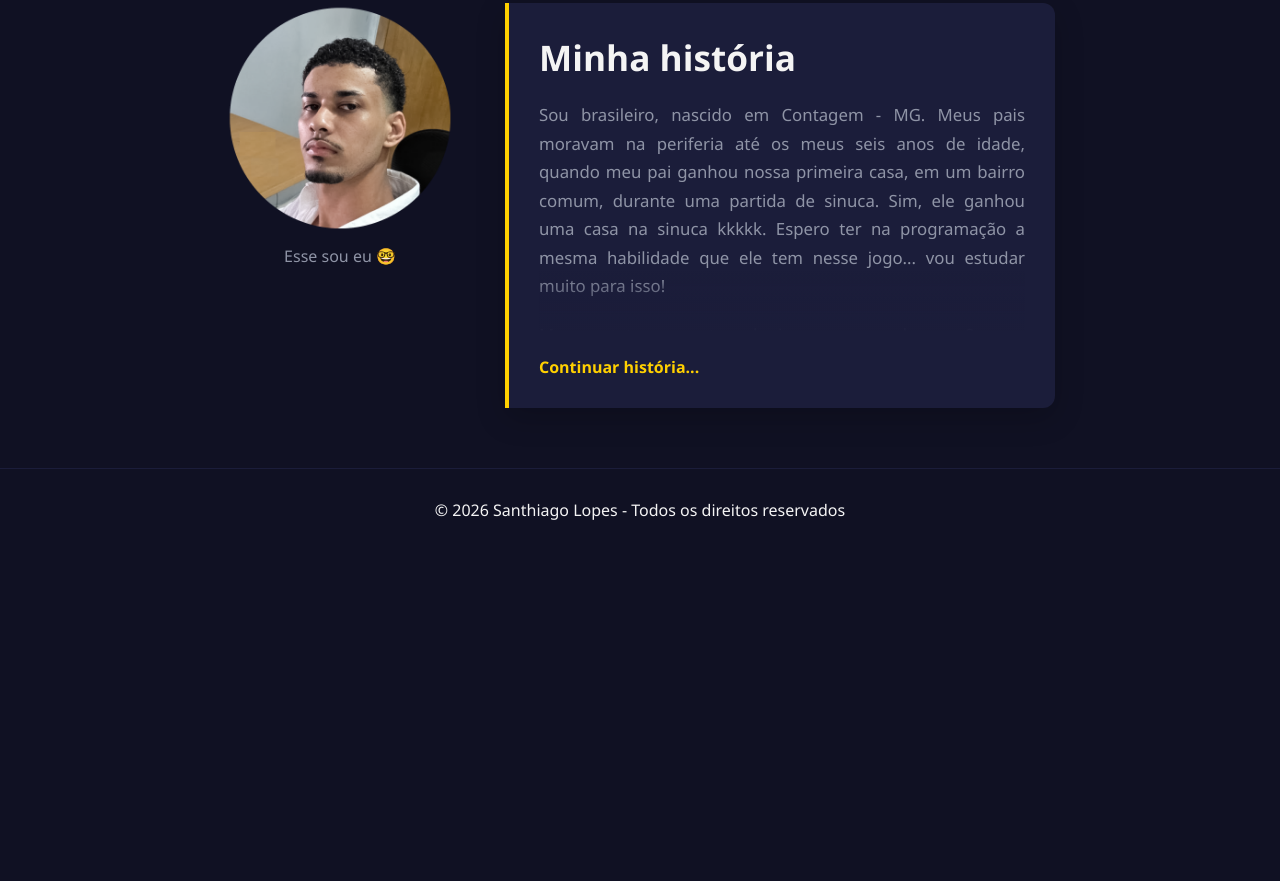
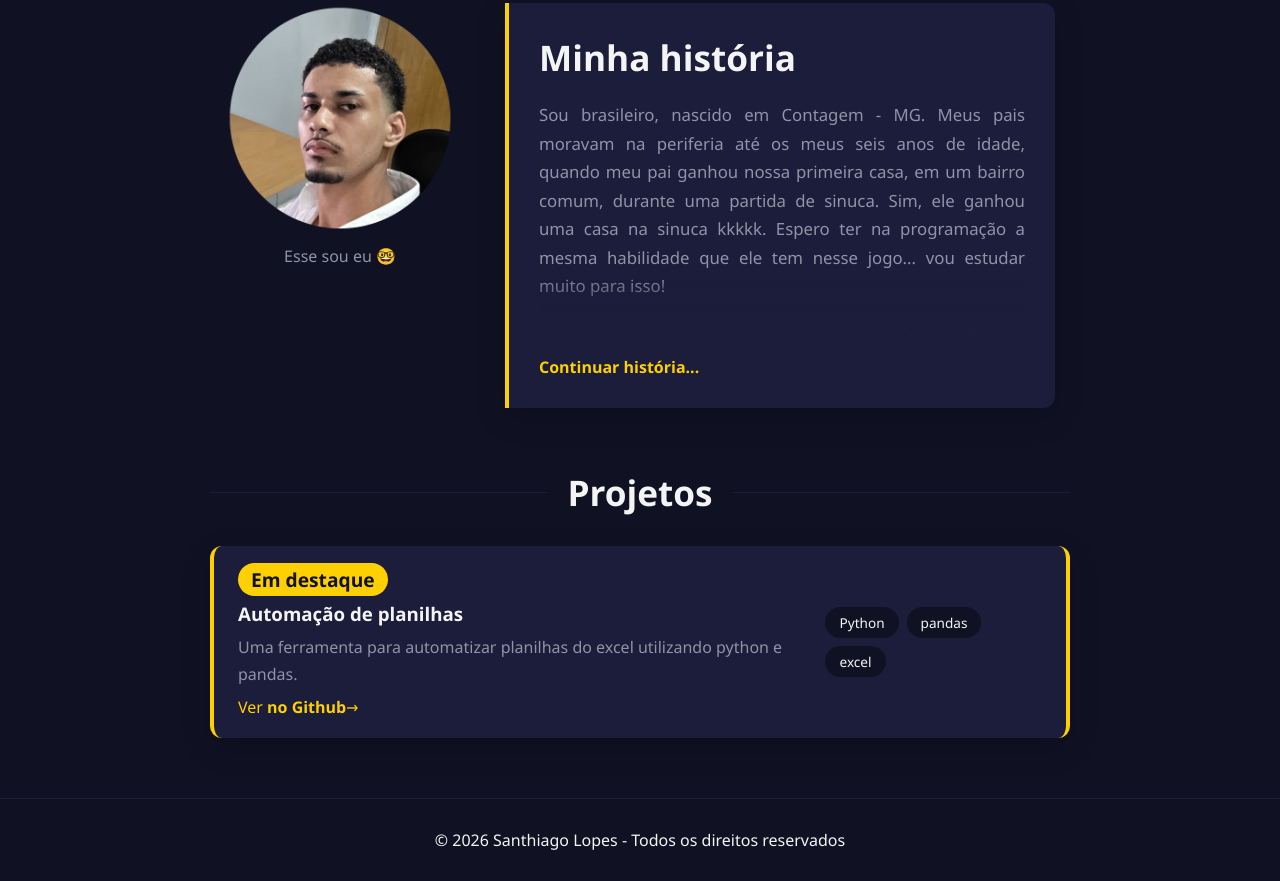
Before and after one commit to santisantos13/portfolio, a plain HTML site: page index.html in a window 1280 px wide. Shown: the part 284-1165 px from the top of the page. Before the commit the page ends 835 px from the top, so only its background shows below. Drawn offline with Linux system fonts and the light colour scheme.

Commit message:
Adição da sessão projetos e adição do projeto em destaque

```diff
--- a/assets/css/style.css
+++ b/assets/css/style.css
@@ -217,27 +217,107 @@ footer {
   transform: none;
 }
 
-/* --- Para quem prefere menos movimento --- */
-@media (prefers-reduced-motion: reduce) {
-  html {
-    scroll-behavior: auto;
-  }
-
-  .inicio h1,
-  .inicio p,
-  .inicio a {
-    animation: none;
-  }
-
-  .revelar,
-  .revelar.zoom {
-    opacity: 1;
-    transform: none;
-    transition: none;
-  }
+/* --- Seção Projetos --- */
+.projetos {
+  max-width: 900px;
+  margin: 0 auto 60px auto;
+  padding: 0 20px;
 }
 
-/* --- Versão para celular (sempre no final do arquivo) --- */
+.titulo-projetos{
+  display: flex;
+  align-items: center;
+  gap: 20px;
+  font-size: 2.2rem;
+  margin-bottom: 30px;
+}
+.titulo-projetos::before,.titulo-projetos::after{
+  content: '';
+  flex: 1;
+  height: 1px;
+  background-color: var(--cor-card);
+}
+.projeto{
+  background-color: var(--cor-card);
+  border-radius: 12px;
+  padding: 20px 24px;
+  margin-bottom: 20px;
+  box-shadow: 0 10px 30px rgba(0, 0, 0, 0.2);
+
+  display: flex;
+  justify-content: space-between;
+  align-items: center;
+}
+.projeto.destaque{
+  border-left: 4px solid var(--cor-destaque);
+  border-right: 4px solid var(--cor-destaque);
+}
+
+.tecnologias {
+  display: flex;
+  flex-wrap: wrap;
+  gap: 8px;
+  list-style: none;
+  margin: 0;
+  padding: 0;
+}
+.tecnologias li{
+  background-color: var(--cor-fundo);
+  border-radius: 999px;
+  font-size: 0.85rem;
+  padding: 6px 14px;
+}
+.selo{
+
+  background-color: var(--cor-destaque);
+  color: var(--cor-fundo);
+  border-radius: 999px;
+  font-size: 1.2rem;
+  padding: 3px 13px;
+  margin-bottom: 20px;
+}
+.projeto-texto h3 {
+  margin-top: 8px;
+
+  color: var(--cor-texto-principal);
+
+}
+.projeto-texto p {
+  color: var(--cor-texto-secundario);
+  text-align: left;
+  line-height: 1.7;
+  font-size: 1rem;
+  margin-top: 8px;
+  margin-bottom: 8px;
+}
+.projeto-texto a {
+  color: var(--cor-destaque);
+
+  text-decoration: none;
+  margin: auto;
+}
+.projeto-texto a:hover{
+  font-size: 1.1rem;
+}
+
+.projeto a::after{
+  content: " →";
+  display: inline-block;
+  transition: transform 0.3s ease;
+}
+.projeto a::hover::after {
+  transform:translate(4px)
+}
+
+
+
+
+
+
+
+
+
+/* --- Versão para celular --- */
 @media (max-width: 768px) {
   .paginas {
     flex-direction: column;
--- a/index.html
+++ b/index.html
@@ -120,8 +120,28 @@
 
         <button id="botaoExpandir" class="botao-expandir" aria-expanded="false">Continuar história...</button>
       </div>
+    </section>
 
+    <section class="projetos">
+      <h2 class="titulo-projetos">Projetos</h2>
+
+      <article class="projeto destaque">
+        <div class="projeto-texto">
+          <span class="selo"><strong>Em destaque</strong></span>
+          <h3>Automação de planilhas</h3>
+          <p>Uma ferramenta para automatizar planilhas do excel utilizando python e pandas.</p>
+          <a href="https://github.com/santisantos13/automacao-planilhas" target="_blank" rel="noopener noreferrer">Ver
+            <strong>no Github</strong></a>
+        </div>
+
+        <ul class="tecnologias">
+          <li>Python</li>
+          <li>pandas</li>
+          <li>excel</li>
+        </ul>
+      </article>
     </section>
+
 
   </main>
   <footer>
```
